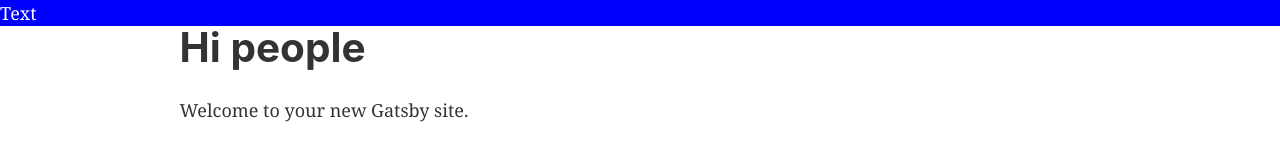
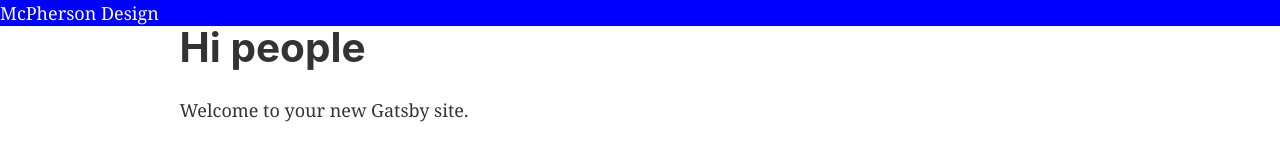
Before and after one commit to SeanMcP/mcp.design, a Gatsby site: page / in a window 1280 px wide. Shown: the top 153 px of the page. Built offline with nearby package versions, Linux system fonts and the light colour scheme; Gatsby itself is replaced by a stand-in of ours.

Commit message:
Add prop-types
Slight refactor of Header component.

```diff
--- a/package.json
+++ b/package.json
@@ -9,6 +9,7 @@
     "gatsby-plugin-manifest": "^2.0.2",
     "gatsby-plugin-offline": "^2.0.5",
     "gatsby-plugin-react-helmet": "^3.0.0",
+    "prop-types": "^15.6.2",
     "react": "^16.5.1",
     "react-dom": "^16.5.1",
     "react-helmet": "^5.2.0",
--- a/src/components/Header.jsx
+++ b/src/components/Header.jsx
@@ -1,12 +1,19 @@
-import React from 'react';
-import styled from 'styled-components';
+import React from 'react'
+import styled from 'styled-components'
+import PropTypes from 'prop-types'
 
-const Header = styled.header`
+const HeaderTag = styled.header`
     background: blue;
     color: white;
     width: 100%;
 `
 
-export default () => (
-    <Header>Text</Header>
+const Header = (props) => (
+    <HeaderTag>{props.siteTitle}</HeaderTag>
 )
+
+Header.propTypes = {
+    siteTitle: PropTypes.string.isRequired
+}
+
+export default Header
```
